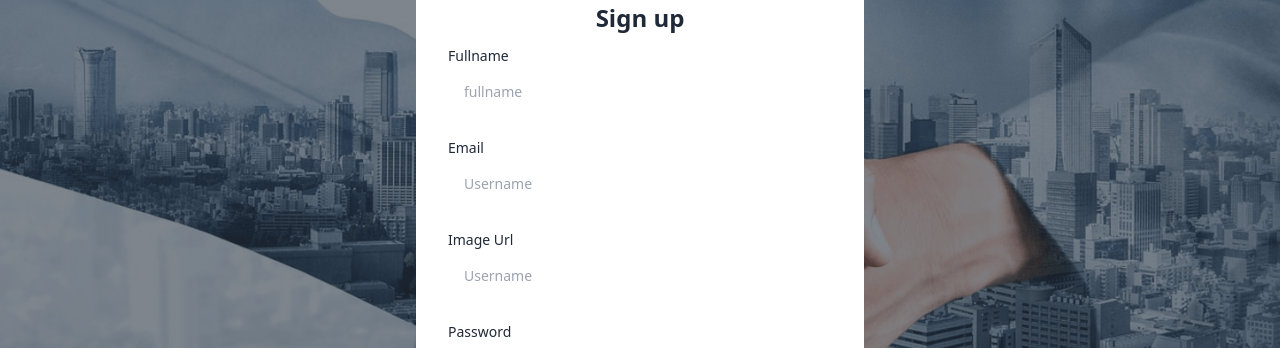
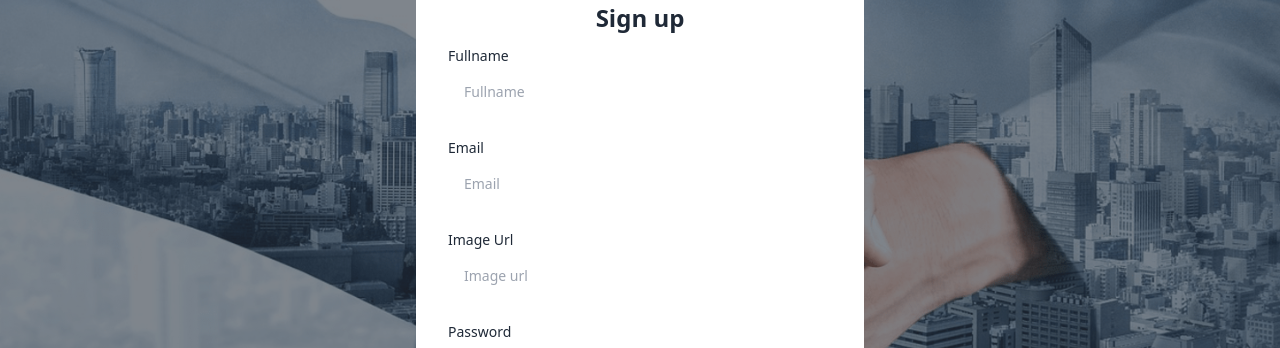
Before and after one commit to nafisa-lubaba/real-estate, a React (Vite) app: page /signup in a window 1280 px wide. Shown: the part 182-530 px from the top of the page. Built offline with nearby package versions, Linux system fonts and the light colour scheme; no server answers.

Commit message:
adding-design

```diff
--- a/src/pages/Registration.jsx
+++ b/src/pages/Registration.jsx
@@ -84,19 +84,19 @@ const Registration = () => {
 					<form onSubmit={handleSubmit(onSubmit)} noValidate="" action="" className="space-y-6">
 						<div className="space-y-1 text-sm">
 							<label htmlFor="username" className="block dark:text-gray-600">Fullname</label>
-							<input type="text" name="username" id="username" placeholder="fullname" className="w-full px-4 py-3 rounded-md dark:border-gray-300 dark:bg-gray-50 dark:text-gray-800 focus:dark:border-violet-600"
+							<input type="text" name="username" id="username" placeholder="Fullname" className="w-full px-4 py-3 rounded-md dark:border-gray-300 dark:bg-gray-50 dark:text-gray-800 focus:dark:border-violet-600"
 								{...register("fullName", { required: true })} />
 							{errors.fullName && <span className="text-red-600">This field is required</span>}
 						</div>
 						<div className="space-y-1 text-sm">
 							<label htmlFor="username" className="block dark:text-gray-600">Email</label>
-							<input type="text" name="username" id="username" placeholder="Username" className="w-full px-4 py-3 rounded-md dark:border-gray-300 dark:bg-gray-50 dark:text-gray-800 focus:dark:border-violet-600"
+							<input type="text" name="username" id="username" placeholder="Email" className="w-full px-4 py-3 rounded-md dark:border-gray-300 dark:bg-gray-50 dark:text-gray-800 focus:dark:border-violet-600"
 								{...register("email", { required: true })} />
 							{errors.email && <span className="text-red-600">This field is required</span>}
 						</div>
 						<div className="space-y-1 text-sm">
 							<label htmlFor="username" className="block dark:text-gray-600">Image Url</label>
-							<input type="text" name="username" id="username" placeholder="Username" className="w-full px-4 py-3 rounded-md dark:border-gray-300 dark:bg-gray-50 dark:text-gray-800 focus:dark:border-violet-600"
+							<input type="text" name="username" id="username" placeholder="Image url" className="w-full px-4 py-3 rounded-md dark:border-gray-300 dark:bg-gray-50 dark:text-gray-800 focus:dark:border-violet-600"
 								{...register("imageUrl")} />
 
 						</div>
--- a/src/pages/SignIn.jsx
+++ b/src/pages/SignIn.jsx
@@ -88,7 +88,7 @@ const SignIn = () => {
                         <form onSubmit={handleSubmit(onSubmit)} noValidate="" action="" className="space-y-6">
                             <div className="space-y-1 text-sm">
                                 <label htmlFor="username" className="block dark:text-gray-600">Email</label>
-                                <input type="text" name="username" id="username" placeholder="email" className="w-full px-4 py-3 rounded-md dark:border-gray-300 dark:bg-gray-50 dark:text-gray-800 focus:dark:border-violet-600"
+                                <input type="text" name="username" id="username" placeholder="Email" className="w-full px-4 py-3 rounded-md dark:border-gray-300 dark:bg-gray-50 dark:text-gray-800 focus:dark:border-violet-600"
                                     {...register("email", { required: true })} />
                                 {errors.email && <span className="text-red-600">This field is required</span>}
 
--- a/src/pages/SocialLogin.jsx
+++ b/src/pages/SocialLogin.jsx
@@ -46,11 +46,7 @@ const SocialLogin = () => {
 				<path d="M16.318 13.714v5.484h9.078c-0.37 2.354-2.745 6.901-9.078 6.901-5.458 0-9.917-4.521-9.917-10.099s4.458-10.099 9.917-10.099c3.109 0 5.193 1.318 6.38 2.464l4.339-4.182c-2.786-2.599-6.396-4.182-10.719-4.182-8.844 0-16 7.151-16 16s7.156 16 16 16c9.234 0 15.365-6.49 15.365-15.635 0-1.052-0.115-1.854-0.255-2.651z"></path>
 			</svg>
 		</button>
-		<button aria-label="Log in with Twitter" className="p-3 rounded-sm">
-			<svg xmlns="http://www.w3.org/2000/svg" viewBox="0 0 32 32" className="w-5 h-5 fill-current">
-				<path d="M31.937 6.093c-1.177 0.516-2.437 0.871-3.765 1.032 1.355-0.813 2.391-2.099 2.885-3.631-1.271 0.74-2.677 1.276-4.172 1.579-1.192-1.276-2.896-2.079-4.787-2.079-3.625 0-6.563 2.937-6.563 6.557 0 0.521 0.063 1.021 0.172 1.495-5.453-0.255-10.287-2.875-13.52-6.833-0.568 0.964-0.891 2.084-0.891 3.303 0 2.281 1.161 4.281 2.916 5.457-1.073-0.031-2.083-0.328-2.968-0.817v0.079c0 3.181 2.26 5.833 5.26 6.437-0.547 0.145-1.131 0.229-1.724 0.229-0.421 0-0.823-0.041-1.224-0.115 0.844 2.604 3.26 4.5 6.14 4.557-2.239 1.755-5.077 2.801-8.135 2.801-0.521 0-1.041-0.025-1.563-0.088 2.917 1.86 6.36 2.948 10.079 2.948 12.067 0 18.661-9.995 18.661-18.651 0-0.276 0-0.557-0.021-0.839 1.287-0.917 2.401-2.079 3.281-3.396z"></path>
-			</svg>
-		</button>
+
 		<button
         onClick={()=> handleSocialLogin(githubLogin)}
         aria-label="Log in with GitHub" className="p-3 rounded-sm">
```
Also changed, not shown: 1 other file (tests, documents, lock files or other folders).
